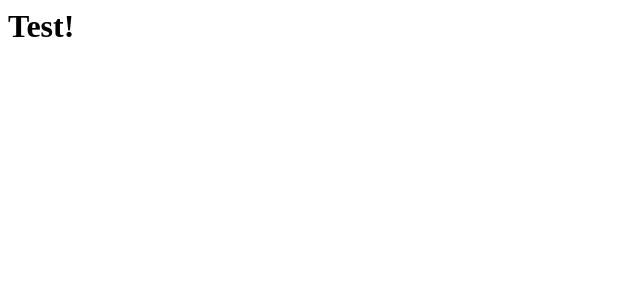
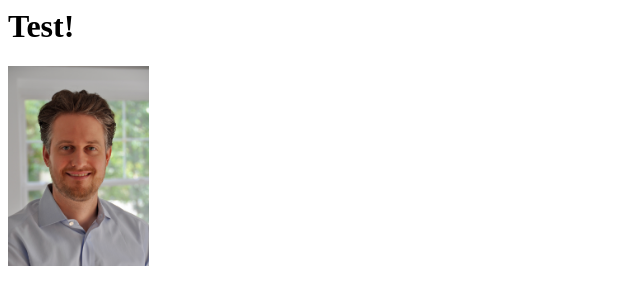
Before and after one commit to arnewilkes/arnewilkes.github.io, a plain HTML site: page index.html in a window 1280 px wide. Shown: the whole page, without its empty margins (0-640 px from the left). Drawn offline with Linux system fonts and the light colour scheme.

Commit message:
add image

```diff
--- a/index.html
+++ b/index.html
@@ -1,4 +1,6 @@
 <html>
 <h1>Test!</h1>
-
+<div>
+    <img src="arne.jpeg" height="200">
+</div>
 </html>
```
Also changed, not shown: arne.jpeg (added).
